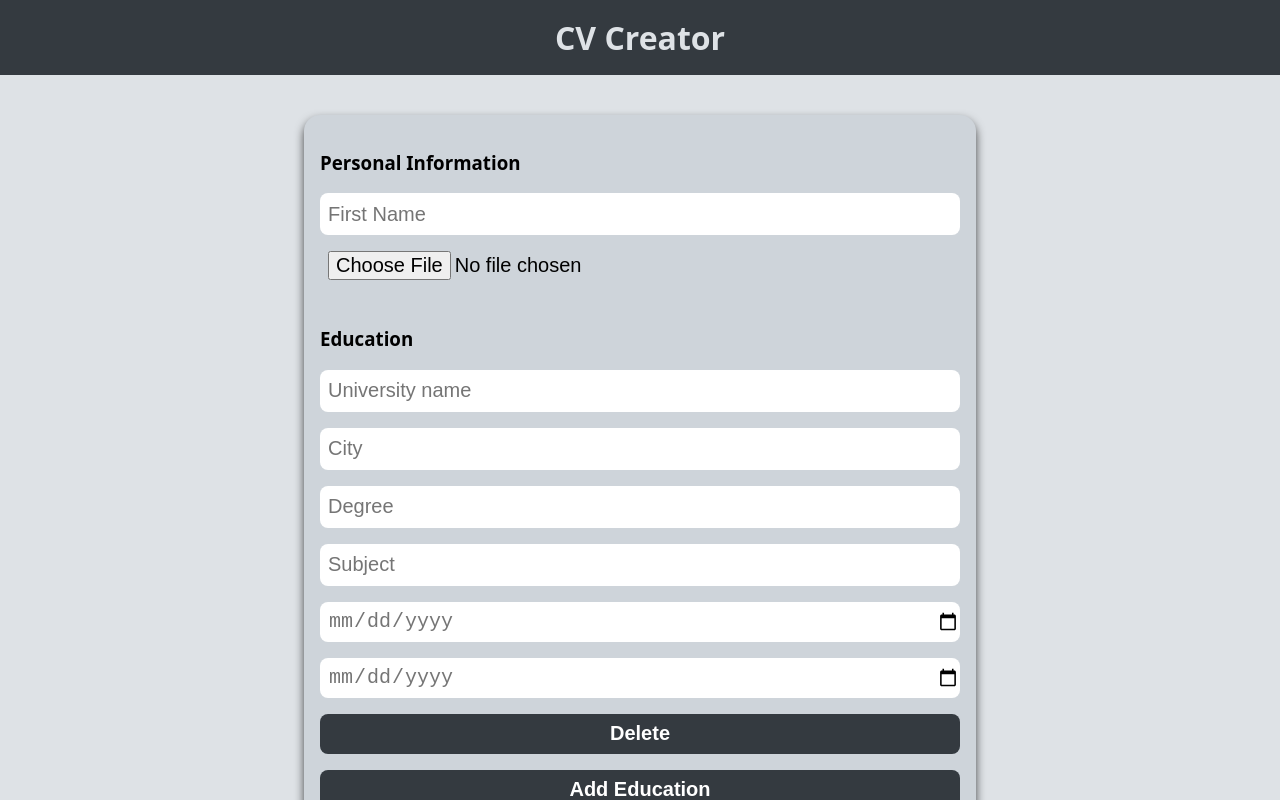
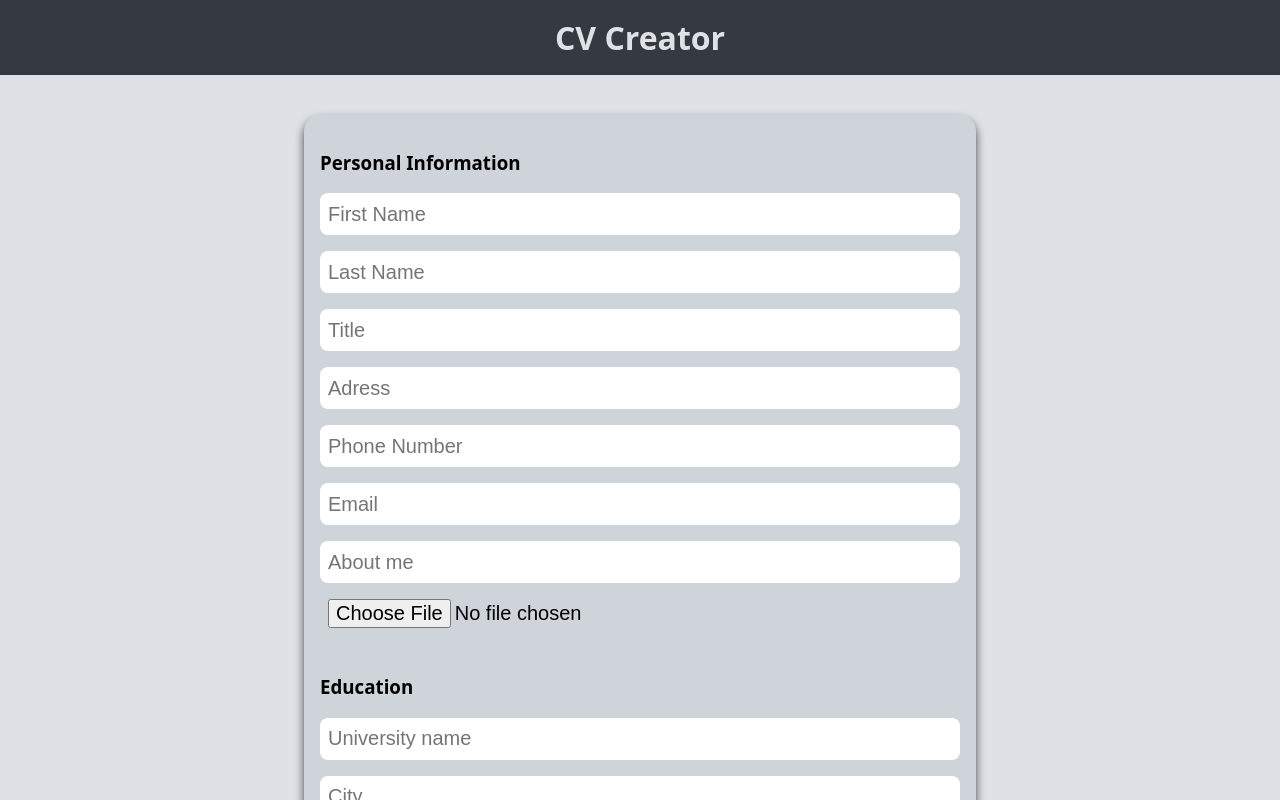
Before and after one commit to dariojularic/CV-creator-react, a React (Vite) app: page / in a window 1280 px wide. Shown: the top 800 px of the page. Built offline with nearby package versions, Linux system fonts and the light colour scheme.

Commit message:
Refactor code

```diff
--- a/src/Form.jsx
+++ b/src/Form.jsx
@@ -52,12 +52,12 @@ function Form() {
       >
         <h3>Personal Information</h3>
         <Input type="text" placeholder="First Name" name="firstName" />
-        {/* <Input type="text" placeholder="Last Name" name="lastName" />
+        <Input type="text" placeholder="Last Name" name="lastName" />
         <Input type="text" placeholder="Title" name="title" />
         <Input type="text" placeholder="Adress" name="adress" />
         <Input type="text" placeholder="Phone Number" name="phoneNumber" />
         <Input type="text" placeholder="Email" name="email" />
-        <Input type="text" placeholder="About me" name="aboutMe" /> */}
+        <Input type="text" placeholder="About me" name="aboutMe" />
         <Input type="file" placeholder="Photo" name="photo" />
       </div>
 
```
